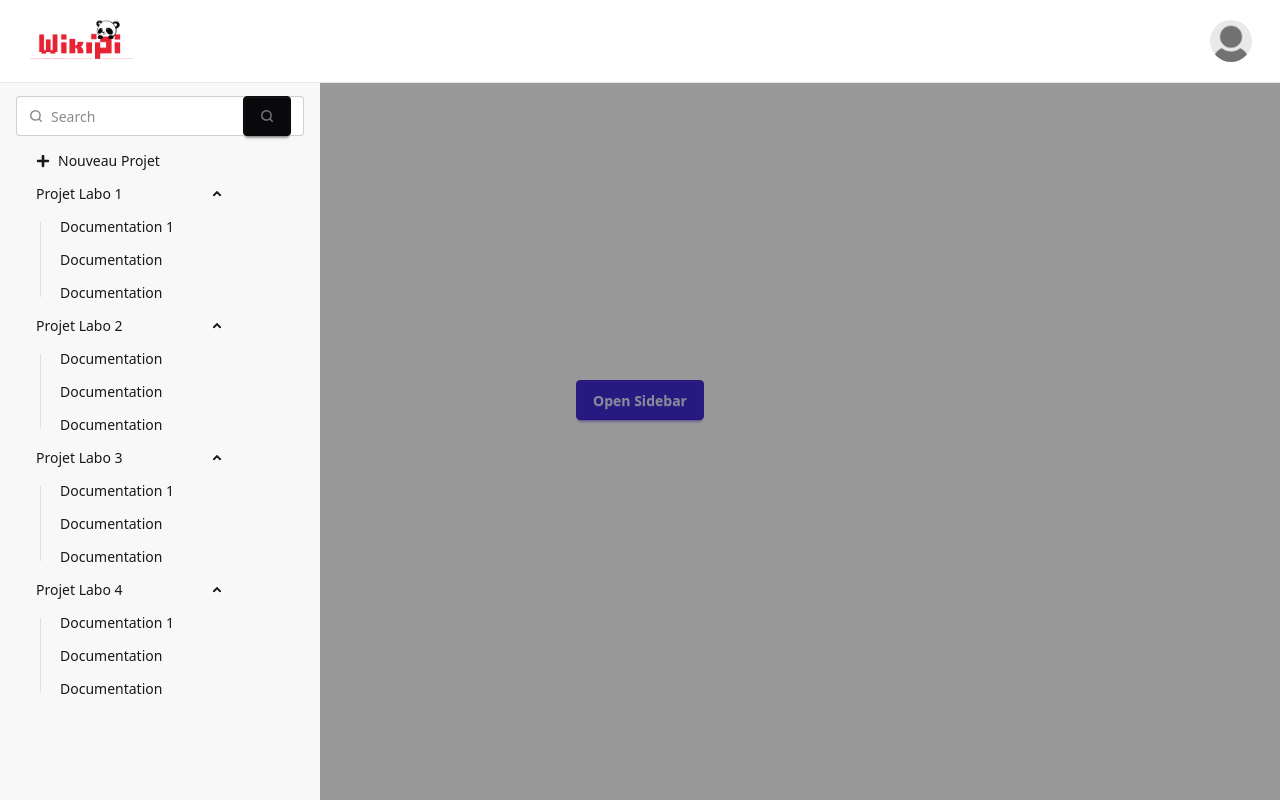
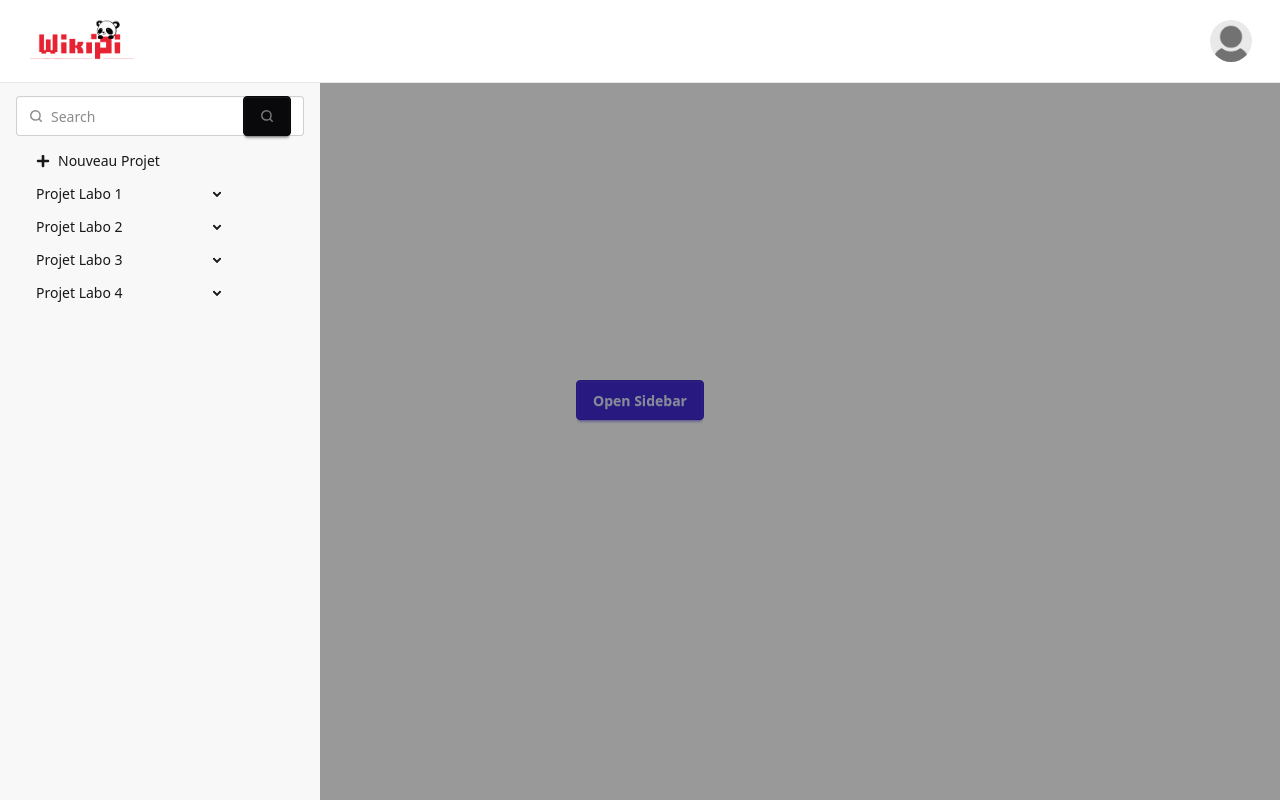
Before and after one commit to LiamOgu/wikipi, a React (Vite) app: page / in a window 1280 px wide. Both pictures are taken after a click on the label "Open Sidebar". Built offline with nearby package versions, Linux system fonts and the light colour scheme.

Commit message:
fix :  les dossiers sont maintenants fermés au lancement du site

```diff
--- a/src/components/Sidebar.jsx
+++ b/src/components/Sidebar.jsx
@@ -30,11 +30,11 @@ const Sidebar = () => {
                 </a>
               </li>
               <li>
-                <details open>
+                <details>
                   <summary>Projet Labo 1</summary>
                   <ul>
                     <li>
-                      <a>Documentation 1</a>
+                      <a>Documentation</a>
                     </li>
                     <li>
                       <a>Documentation</a>
@@ -44,7 +44,7 @@ const Sidebar = () => {
                     </li>
                   </ul>
                 </details>
-                <details open>
+                <details>
                   <summary>Projet Labo 2</summary>
                   <ul>
                     <li>
@@ -58,11 +58,11 @@ const Sidebar = () => {
                     </li>
                   </ul>
                 </details>
-                <details open>
+                <details>
                   <summary>Projet Labo 3</summary>
                   <ul>
                     <li>
-                      <a>Documentation 1</a>
+                      <a>Documentation</a>
                     </li>
                     <li>
                       <a>Documentation</a>
@@ -72,11 +72,11 @@ const Sidebar = () => {
                     </li>
                   </ul>
                 </details>
-                <details open>
+                <details>
                   <summary>Projet Labo 4</summary>
                   <ul>
                     <li>
-                      <a>Documentation 1</a>
+                      <a>Documentation</a>
                     </li>
                     <li>
                       <a>Documentation</a>
```
